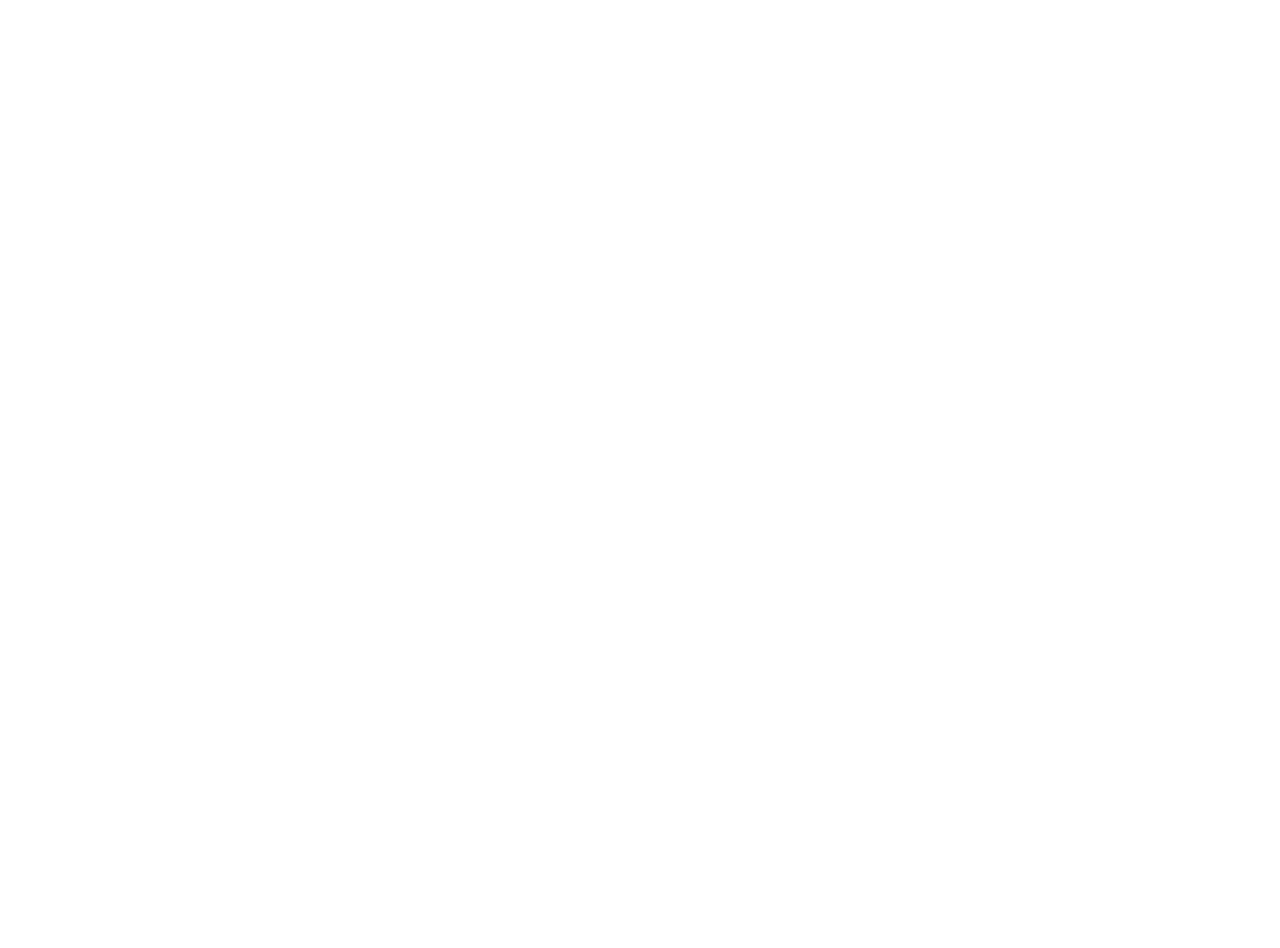
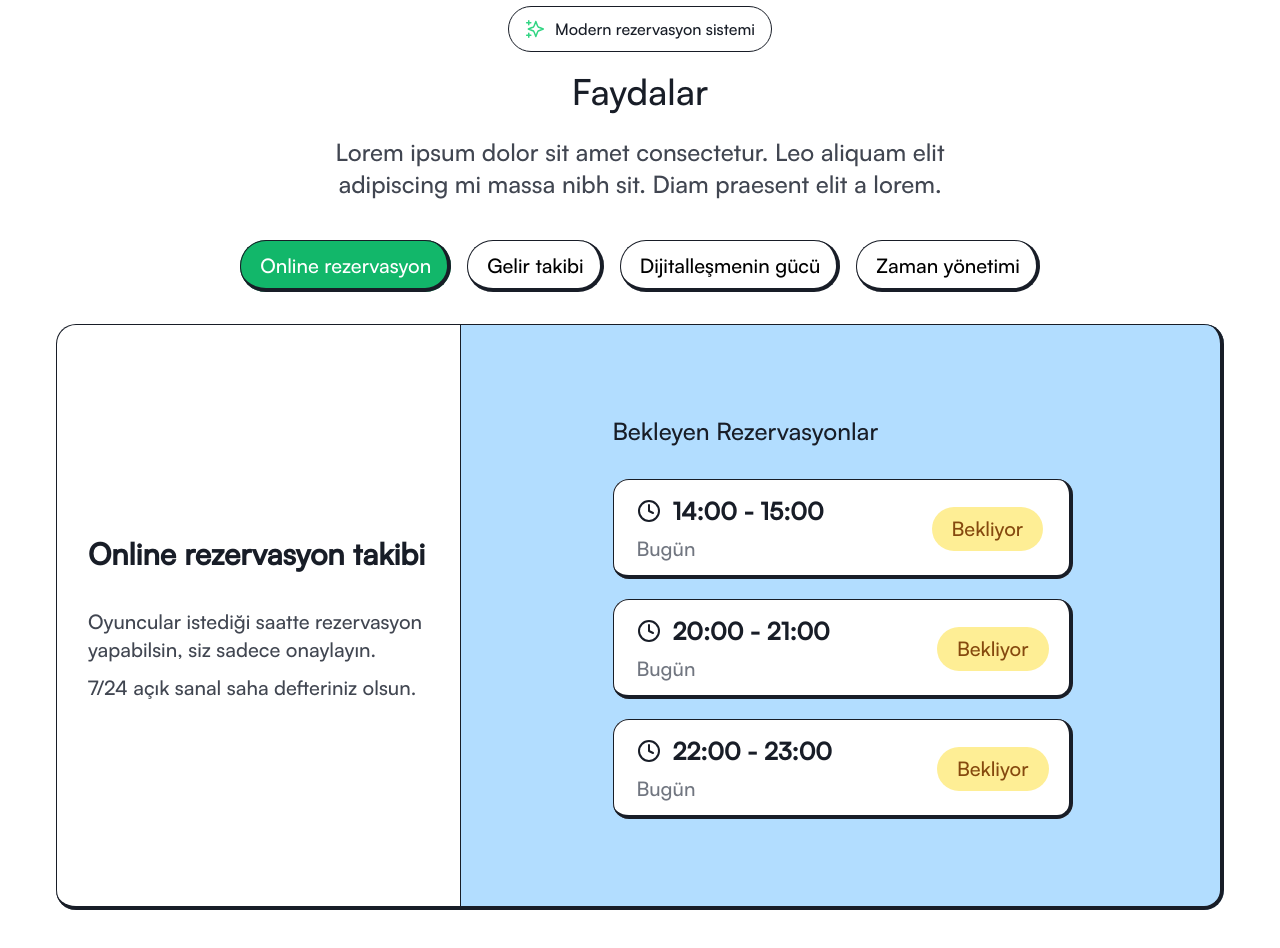
Before and after one commit to tbsoysal/sahadijital, a Next.js app: page / in a window 1280 px wide. Shown: the part 2780-3728 px from the top of the page. Before the commit the page ends 2722 px from the top, so only its background shows below. Built offline with nearby package versions, Linux system fonts and the light colour scheme.

Commit message:
create benefits section

```diff
--- a/src/app/globals.css
+++ b/src/app/globals.css
@@ -55,3 +55,16 @@
     @apply block bg-white text-black text-base rounded-lg cursor-pointer px-4 py-2.5 hover:after:border-b-1 hover:after:border-r-1;
   }
 }
+
+@layer utilities {
+  .scrollbar-none::-webkit-scrollbar {
+    display: none;
+  }
+
+  .scrollbar-none {
+    -ms-overflow-style: none;
+    /* IE and Edge */
+    scrollbar-width: none;
+    /* Firefox */
+  }
+}
--- a/src/app/page.tsx
+++ b/src/app/page.tsx
@@ -1,12 +1,14 @@
 import Features from "@/components/sections/Features";
-import Header from "@/components/sections/Header";
+import Hero from "@/components/sections/Hero";
+import Benefits from "@/components/sections/Benefits";
 
 const LandingPage = () => {
 
   return (
     <>
-      <Header />
+      <Hero />
       <Features />
+      <Benefits />
     </>
   )
 }
--- /dev/null
+++ b/src/components/sections/Benefits.tsx
@@ -0,0 +1,89 @@
+"use client"
+
+import Badge from "@/components/ui/Badge"
+import { useState } from "react"
+import { cn } from "@/lib/utils";
+import Image from "next/image";
+
+const tabs = [
+  "Online rezervasyon",
+  "Gelir takibi",
+  "Dijitalleşmenin gücü",
+  "Zaman yönetimi",
+]
+
+export default function Benefits() {
+  const [tabSelected, setTabSelected] = useState(0);
+
+  return (
+    <section className="max-w-[1264px] mx-auto px-5 py-12 tablet:px-12 tablet:py-16 desktop:px-0">
+
+      {/* Badge */}
+      <Badge className="mb-5" />
+
+      {/* text content */}
+      <div className="text-center max-w-[616px] mx-auto mb-10">
+        <h2 className="font-medium text-4xl mb-6">Faydalar</h2>
+        <p className="font-medium text-2xl text-secondary-color">Lorem ipsum dolor sit amet consectetur. Leo aliquam elit adipiscing mi massa nibh sit. Diam praesent elit a lorem.</p>
+      </div>
+
+      {/* Tab Labels */}
+      <div className="mx-auto flex gap-4 overflow-scroll scrollbar-none max-w-max mb-8">
+        {
+          tabs.map((label, index) => {
+            return <button
+              key={index}
+              onClick={() => setTabSelected(index)}
+              className={cn(
+                "border-effect rounded-full after:rounded-full before:rounded-full min-w-max px-5 py-3 font-medium text-xl",
+                tabSelected === index ? "btn-primary" : "btn-secondary"
+              )}
+            >
+              {label}
+            </button>
+          })
+        }
+      </div>
+
+      {/* Tab Contents */}
+      <div className="max-w-[1264px] mx-auto bg-white border-effect rounded-[20px] after:rounded-[20px] before:rounded-[20px] tablet:flex tablet:h-[586px]">
+        {/* Text Content */}
+        <div className="max-w-[404px] flex flex-col p-8 mx-auto tablet:justify-center desktop:max-w-[508px]">
+          <h3 className="font-bold text-3xl leading-[44px] mb-8">Online rezervasyon takibi</h3>
+          <p className="font-medium text-xl text-secondary-color leading-[28px] mb-2.5">Oyuncular istediği saatte rezervasyon yapabilsin, siz sadece onaylayın.</p>
+          <p className="font-medium text-xl text-secondary-color leading-[28px]">7/24 açık sanal saha defteriniz olsun.</p>
+        </div>
+        {/* Image content */}
+        <div className="w-full flex justify-start rounded-[20px] rounded-t-none items-center bg-[#B2DDFF] overflow-hidden p-8 tablet:rounded-l-none tablet:rounded-t-[20px] tablet:border-l-1">
+          <div className="mx-auto">
+            <p className="font-medium text-2xl text-start mb-8 ">Bekleyen Rezervasyonlar</p>
+            {/* Reservation Card */}
+            <div className="grid gap-5  overflow-hidden">
+              {
+                [
+                  "14:00 - 15:00",
+                  "20:00 - 21:00",
+                  "22:00 - 23:00"
+                ].map((time, index) => {
+                  return (
+                    <div key={index} className="flex items-center gap-[108px] bg-white border-effect rounded-[16px] after:rounded-[16px] before:rounded-[16px] w-[460px] px-6 py-4">
+                      <div className="flex flex-col gap-2">
+                        <div className="flex gap-3 items-center">
+                          <Image src="/images/clock.svg" alt="clock icon" width={24} height={24} />
+                          <span className="font-bold text-2xl min-w-max">{time}</span>
+                        </div>
+                        <span className="block font-medium text-xl text-[#717680]">Bugün</span>
+                      </div>
+                      <span className="block bg-[#FEEE95] text-[#85490E] text-xl font-medium rounded-full px-5 py-2">Bekliyor</span>
+                    </div>
+                  )
+                })
+              }
+            </div>
+          </div>
+        </div>
+      </div>
+
+    </section>
+  )
+}
--- a/src/components/sections/Header.tsx
+++ b/src/components/sections/Hero.tsx
@@ -2,7 +2,7 @@
 import Badge from "../ui/Badge";
 import Image from "next/image";
 
-export default function Header() {
+export default function Hero() {
   return (
     <header className="pt-4 px-5 bg-linear-to-b from-[#93CFEC] to-[#F6FFE8] tablet:pt-5 tablet:px-12 desktop:pt-6">
 
```
Also changed, not shown: public/images/clock.svg (added).
